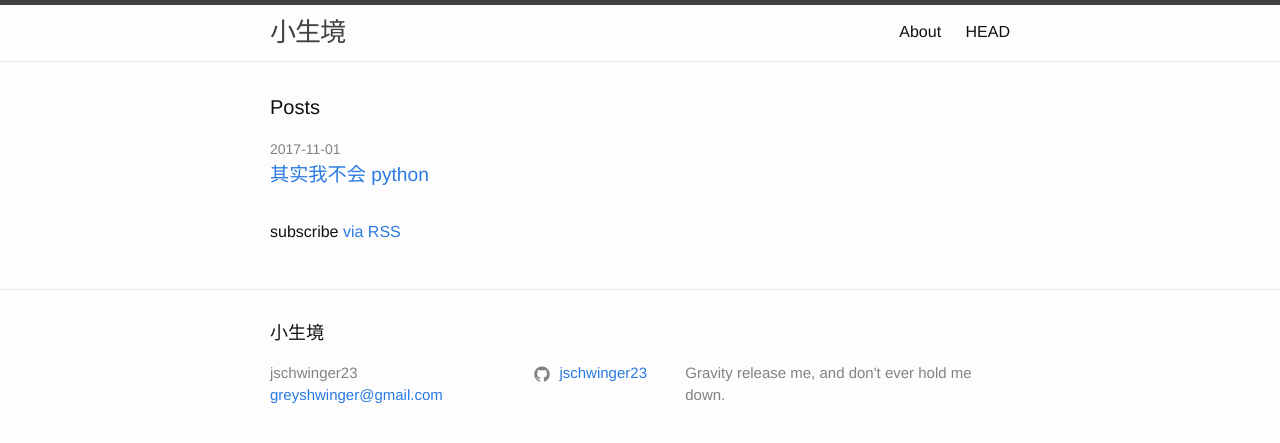
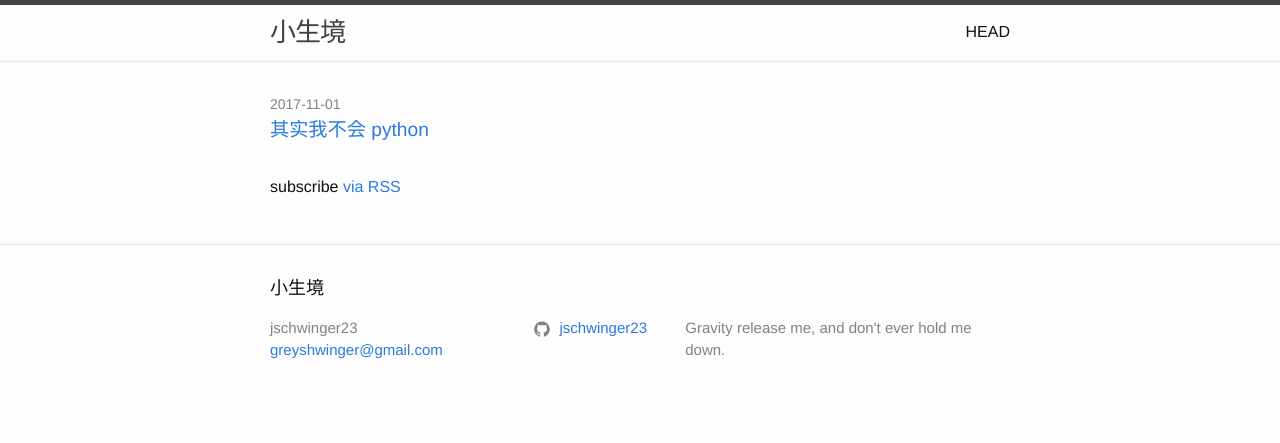
Before and after one commit to jschwinger233/jschwinger23.github.io, a Jekyll site: the page built from index.md, in a window 1280 px wide. Shown: the top 443 px of the page. Built offline with Jekyll 4.4.1, drawn with Linux system fonts in a browser that asks for light colours.

Commit message:
delete ugly elements

```diff
--- a/_layouts/home.html
+++ b/_layouts/home.html
@@ -5,8 +5,6 @@ layout: default
 <div class="home">
 
   {{ content }}
-
-  <h1 class="page-heading">Posts</h1>
 
   <ul class="post-list">
     {% for post in site.posts %}
--- a/_sass/minima/_layout.scss
+++ b/_sass/minima/_layout.scss
@@ -179,10 +179,6 @@
   padding: $spacing-unit 0;
 }
 
-.page-heading {
-  @include relative-font-size(1.25);
-}
-
 .post-list {
   margin-left: 0;
   list-style: none;
```
Also changed, not shown: about.md (deleted, +0 -7 lines).
